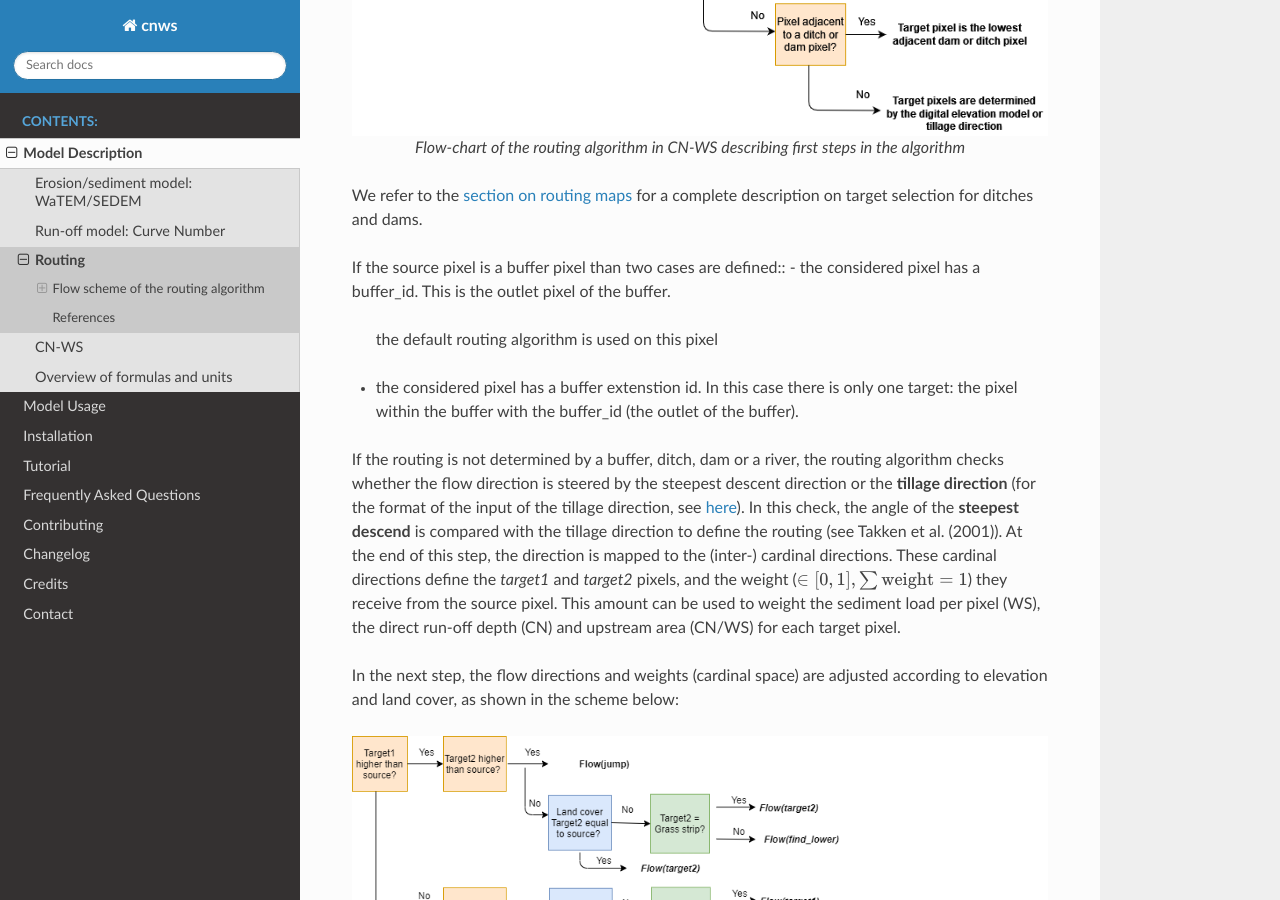
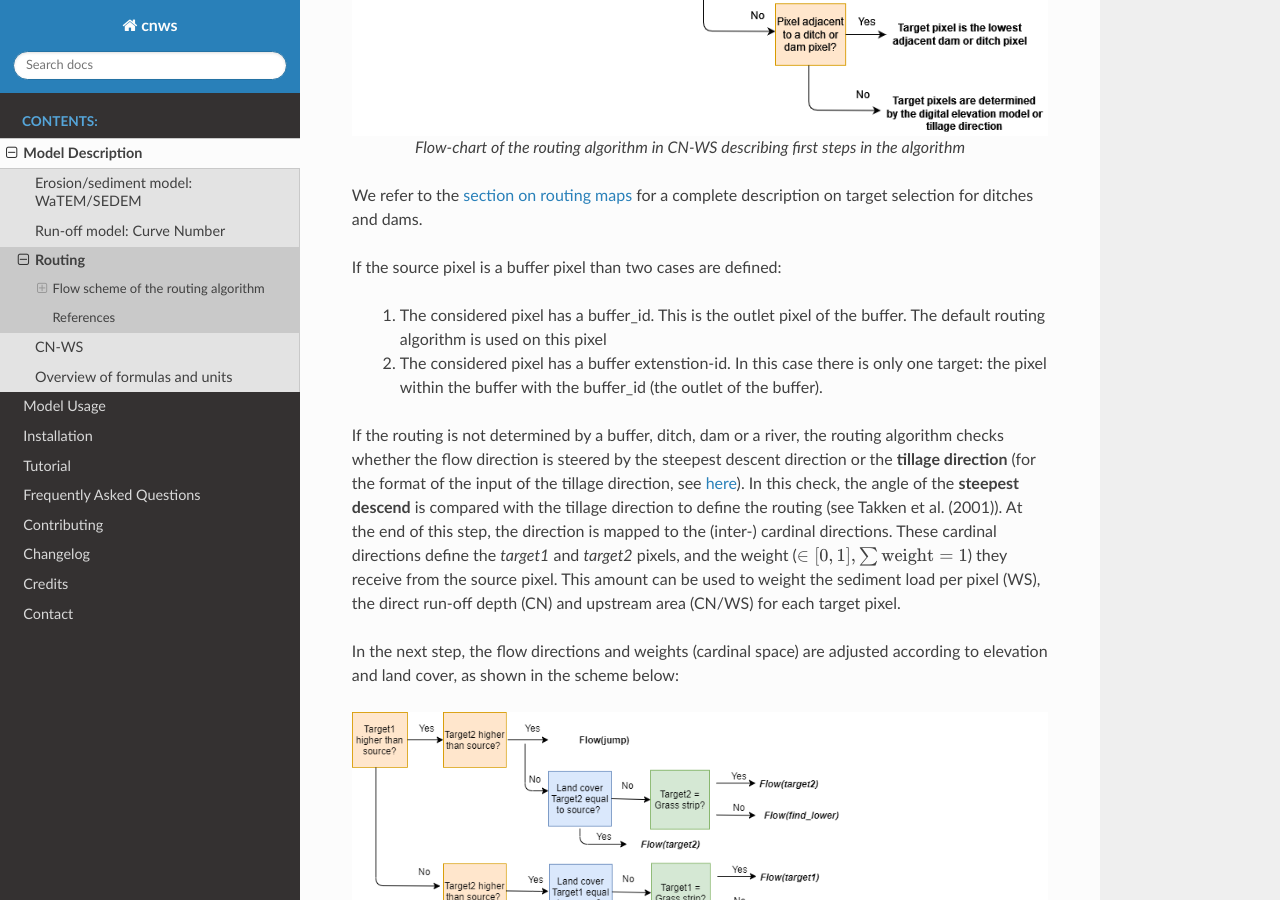
Before and after one commit to watem-sedem/watem-sedem, a Sphinx documentation site: the page built from docs/routing.rst, in a window 1280 px wide and 900 px high, scrolled down 1962 px. Built offline with Sphinx 7.4.7 and the Read the Docs theme 2.0.0, drawn with Linux system fonts in a browser that asks for light colours; part of the change alters nothing that is shown.

```diff
--- a/docs/routing.rst
+++ b/docs/routing.rst
@@ -80,12 +80,14 @@ dam or adjacent to a ditch, dam or river than there is only one target pixel.
 We refer to the :ref:`section on routing maps <routingmap>` for a complete
 description on target selection for ditches and dams.
 
-If the source pixel is a buffer pixel than two cases are defined::
-- the considered pixel has a buffer_id. This is the outlet pixel of the buffer.
-  the default routing algorithm is used on this pixel
-- the considered pixel has a buffer extenstion id. In this case there is only
-  one target: the pixel within the buffer with the buffer_id (the outlet
-  of the buffer).
+If the source pixel is a buffer pixel than two cases are defined:
+
+    1. The considered pixel has a buffer_id. This is the outlet pixel of the
+       buffer. The default routing algorithm is used on this pixel
+
+    2. The considered pixel has a buffer extenstion-id. In this case there is
+       only one target: the pixel within the buffer with the buffer_id (the
+       outlet of the buffer).
 
 If the routing is not determined by a buffer, ditch, dam or a river, the
 routing algorithm checks whether the flow direction is
```
